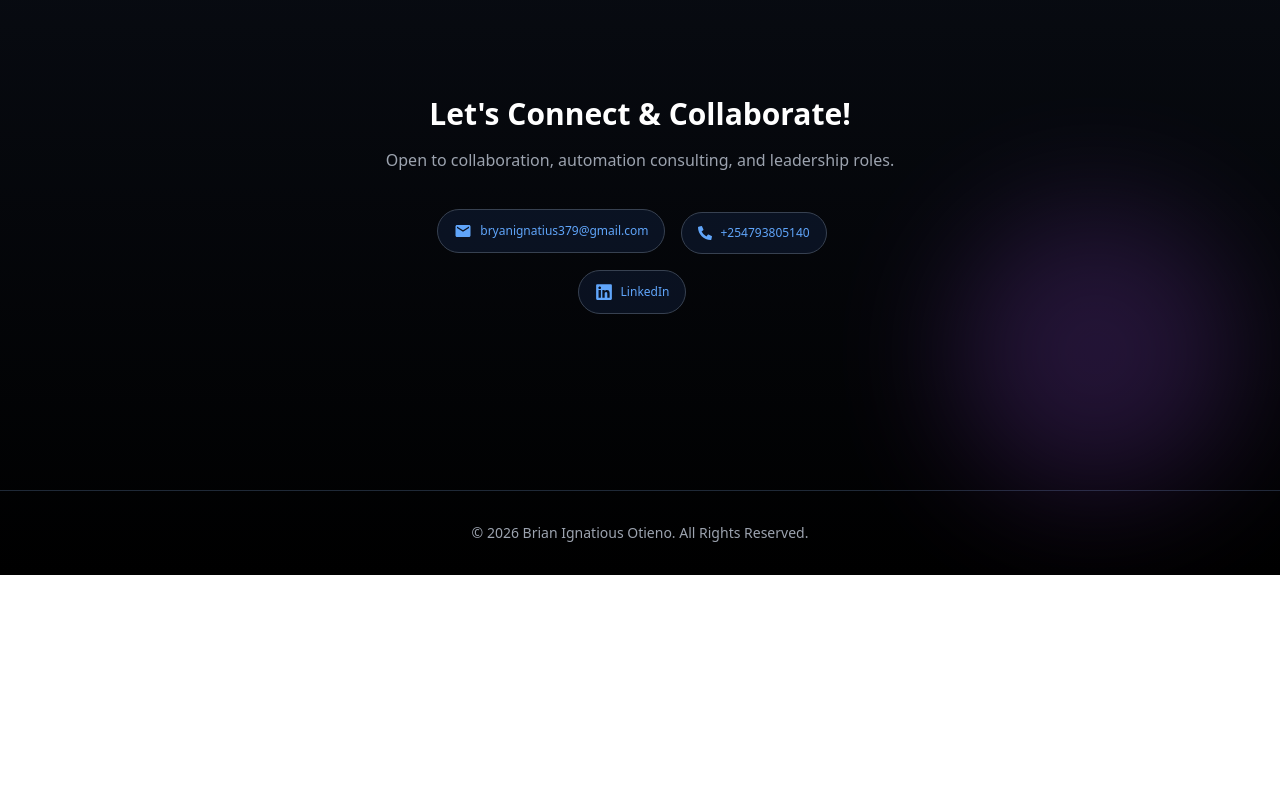
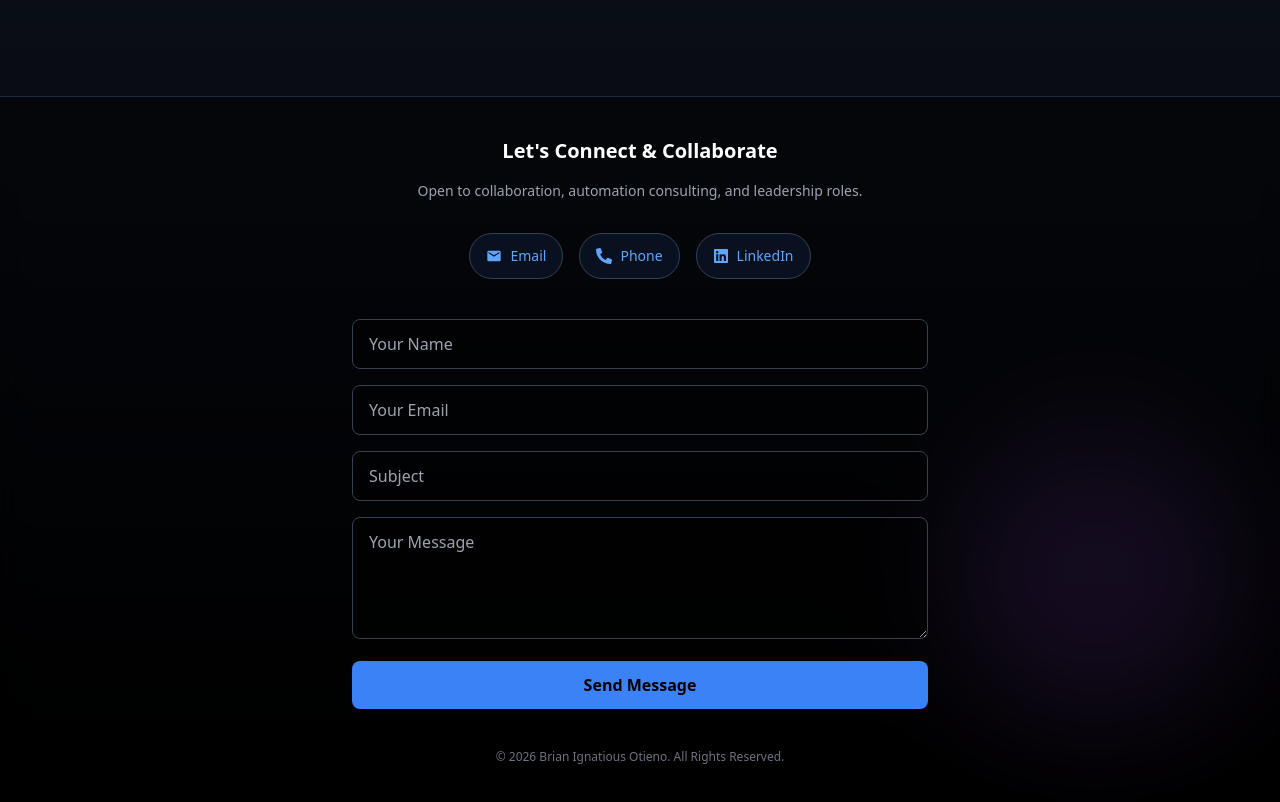
Before and after one commit to Rawal-Brian/briano.dev, a React (Vite) app: page / in a window 1280 px wide. Shown: the part 2096-2898 px from the top of the page. Before the commit the page ends 2671 px from the top, so only its background shows below. Built offline with nearby package versions, Linux system fonts and the light colour scheme.

Commit message:
Email Handler Update

```diff
--- a/package.json
+++ b/package.json
@@ -10,6 +10,7 @@
     "preview": "vite preview"
   },
   "dependencies": {
+    "@emailjs/browser": "^4.4.1",
     "framer-motion": "^12.40.0",
     "lucide-react": "^1.18.0",
     "react": "^19.2.6",
--- a/src/App.tsx
+++ b/src/App.tsx
@@ -2,9 +2,44 @@ import profile from "./assets/profile.jpg";
 import { motion } from "framer-motion";
 import { MdEmail } from "react-icons/md";
 import { FaPhoneAlt, FaLinkedin } from "react-icons/fa";
-
+import emailjs from "@emailjs/browser";
+import { useRef, useState } from "react";
 
 export default function App() {
+  const form = useRef<HTMLFormElement | null>(null);
+  const [loading, setLoading] = useState(false);
+  const [success, setSuccess] = useState(false);
+
+  const sendEmail = (e: React.FormEvent<HTMLFormElement>) => {
+    e.preventDefault();
+
+    setSuccess(false);
+    setLoading(true);
+
+    emailjs
+      .sendForm(
+        "service_96qhcei",
+        "template_9w7g8jk",
+        form.current!,
+        "AfEt6Jyx7a5yX0cqw"
+      )
+      .then(
+        () => {
+          setLoading(false);
+          setSuccess(true);
+          form.current?.reset();
+
+          setTimeout(() => {
+            setSuccess(false);
+          }, 2000);
+        },
+        () => {
+          setLoading(false);
+          alert("Message failed to send. Try again.");
+        }
+      );
+  };
+
   return (
     <div className="bg-gradient-to-b from-black via-gray-900 to-black text-white min-h-screen font-sans relative overflow-hidden pt-24">
 
@@ -233,38 +268,39 @@ export default function App() {
       </motion.section>
 
 
-       {/* CONTACT */}
+       {/* FOOTER */}
+      <footer className="mt-24 border-t border-gray-800 bg-black/40 backdrop-blur-md">
 
-      <motion.section
-        initial={{ opacity: 0, y: 50 }}
-        whileInView={{ opacity: 1, y: 0 }}
-        transition={{ duration: 0.6 }}
-        className="mt-24 text-center pb-20 px-6"
-      >
-        <h2 className="text-3xl font-semibold">Let's Connect & Collaborate!</h2>
+        <div className="max-w-5xl mx-auto px-6 py-10 text-center">
 
-        <p className="text-gray-400 mt-4">
+          {/* TITLE */}
+          <h3 className="text-xl font-semibold mb-4">
+            Let's Connect & Collaborate
+          </h3>
+
+          <p className="text-gray-400 text-sm mb-8">
             Open to collaboration, automation consulting, and leadership roles.
           </p>
 
-        <div className="mt-6 space-y-4 max-w-md mx-auto">
+          {/* CONTACT LINKS */}
+          <div className="flex flex-col md:flex-row justify-center items-center gap-4 mb-10">
 
             {/* EMAIL */}
             <a
               href="mailto:bryanignatius379@gmail.com"
-          className="text-xs bg-blue-500/10 text-blue-400 mr-2 md:mr-4 inline-flex items-center gap-2 border border-gray-700 px-4 py-3 rounded-full hover:bg-blue-500 hover:text-black hover:border-blue-500 transition duration-300 block relative z-50"
+              className="inline-flex items-center gap-2 border border-gray-700 px-4 py-3 rounded-full bg-blue-500/10 text-blue-400 hover:bg-blue-500 hover:text-black transition"
             >
-          <MdEmail className="text-lg" />
-          <span>bryanignatius379@gmail.com</span>
+              <MdEmail />
+              <span className="text-sm">Email</span>
             </a>
 
             {/* PHONE */}
             <a
               href="tel:+254793805140"
-          className="text-xs bg-blue-500/10 text-blue-400 mr-2 md:mr-4 inline-flex items-center gap-2 border border-gray-700 px-4 py-3 rounded-full hover:bg-blue-500 hover:text-black hover:border-blue-500 transition duration-300 block relative z-50"
+              className="inline-flex items-center gap-2 border border-gray-700 px-4 py-3 rounded-full bg-blue-500/10 text-blue-400 hover:bg-blue-500 hover:text-black transition"
             >
-          <FaPhoneAlt className="text-sm" />
-          <span>+254793805140</span>
+              <FaPhoneAlt />
+              <span className="text-sm">Phone</span>
             </a>
 
             {/* LINKEDIN */}
@@ -272,20 +308,74 @@ export default function App() {
               href="https://www.linkedin.com/in/brian-otieno-51b06a293/"
               target="_blank"
               rel="noopener noreferrer"
-          className="text-xs bg-blue-500/10 text-blue-400 mr-2 md:mr-4 inline-flex items-center gap-2 border border-gray-700 px-4 py-3 rounded-full hover:bg-blue-500 hover:text-black hover:border-blue-500 transition duration-300 block relative z-50"
+              className="inline-flex items-center gap-2 border border-gray-700 px-4 py-3 rounded-full bg-blue-500/10 text-blue-400 hover:bg-blue-500 hover:text-black transition"
             >
-          <FaLinkedin className="text-lg" />
-          <span>LinkedIn</span>
+              <FaLinkedin />
+              <span className="text-sm">LinkedIn</span>
             </a>
 
           </div>
-      </motion.section>
 
-      {/* Footer */}
-      <footer className="mt-24 py-8 text-center border-t border-gray-800">
-        <p className="text-gray-400 text-sm">
+          {/* CONTACT FORM */}
+          <form
+            ref={form}
+            onSubmit={sendEmail}
+            className="max-w-xl mx-auto space-y-4 text-left"
+          >
+
+            <input
+              type="text"
+              name="user_name"
+              placeholder="Your Name"
+              required
+              className="w-full px-4 py-3 rounded-lg bg-black/40 border border-gray-700 text-white"
+            />
+
+            <input
+              type="email"
+              name="user_email"
+              placeholder="Your Email"
+              required
+              className="w-full px-4 py-3 rounded-lg bg-black/40 border border-gray-700 text-white"
+            />
+
+            <input
+              type="text"
+              name="subject"
+              placeholder="Subject"
+              required
+              className="w-full px-4 py-3 rounded-lg bg-black/40 border border-gray-700 text-white"
+            />
+
+            <textarea
+              rows={4}
+              name="message"
+              placeholder="Your Message"
+              required
+              className="w-full px-4 py-3 rounded-lg bg-black/40 border border-gray-700 text-white"
+            />
+
+            <button
+              type="submit"
+              className="w-full py-3 rounded-lg bg-blue-500 text-black font-semibold hover:bg-blue-600 transition"
+            >
+              {loading ? "Sending..." : "Send Message"}
+            </button>
+
+            {success && (
+              <p className="text-green-400 text-sm text-center transition-opacity duration-500">
+                Message sent successfully ✅
+              </p>
+            )}
+
+          </form>
+
+          {/* COPYRIGHT */}
+          <p className="text-gray-500 text-xs mt-10">
             © {new Date().getFullYear()} Brian Ignatious Otieno. All Rights Reserved.
           </p>
+
+        </div>
       </footer>
 
     </div>
```
Also changed, not shown: 1 other file (tests, documents, lock files or other folders). Lines whose indentation alone changed are shown as unchanged.
